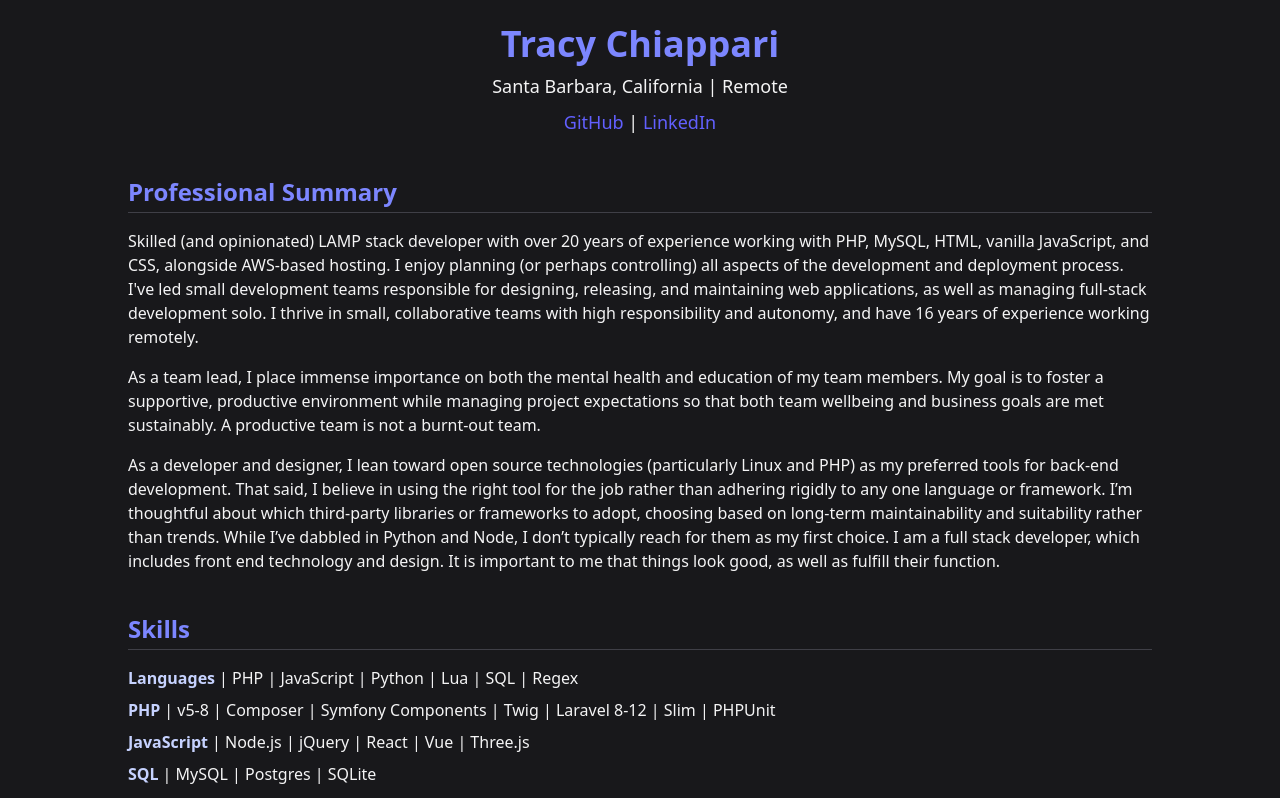
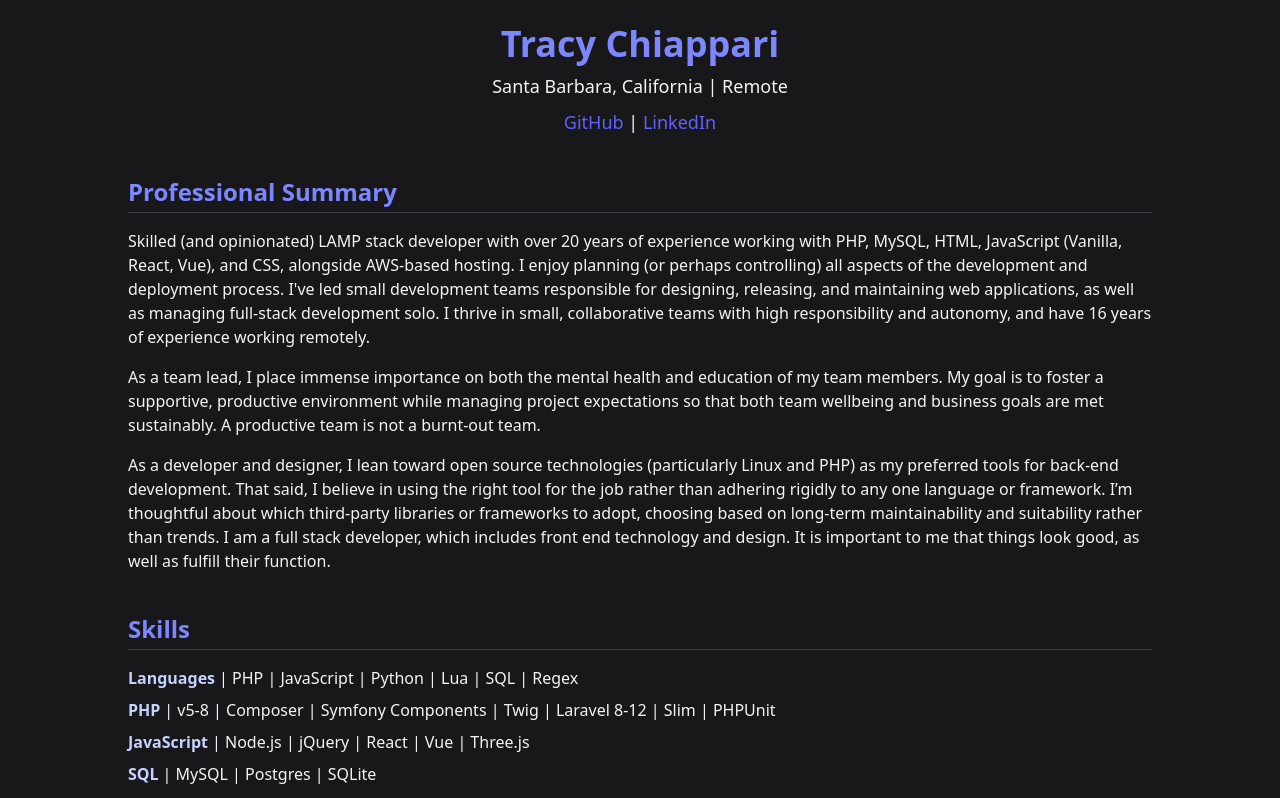
Before and after one commit to tracychiappari/reactive-resume, a React (Vite) app: page / in a window 1280 px wide. Shown: the top 798 px of the page. Built offline with nearby package versions, Linux system fonts and the light colour scheme.

Commit message:
Updated summary.

```diff
--- a/src/components/Summary.jsx
+++ b/src/components/Summary.jsx
@@ -6,39 +6,22 @@ export function Summary() {
             <SectionHeader>Professional Summary</SectionHeader>
             <SectionContent>
                 <p className="mb-4">
-                    Skilled (and opinionated) LAMP stack developer with over 20 years of experience working with PHP,
-                    MySQL,
-                    HTML, vanilla JavaScript, and CSS, alongside AWS-based hosting. I enjoy planning (or perhaps
-                    controlling)
-                    all aspects of the development and deployment process. I've led small development teams responsible
-                    for
-                    designing, releasing, and maintaining web applications, as well as managing full-stack development
-                    solo. I
-                    thrive in small, collaborative teams with high responsibility and autonomy, and have 16 years of
-                    experience
-                    working remotely.
+                    Skilled (and opinionated) LAMP stack developer with over 20 years of experience working with PHP, MySQL, HTML, JavaScript (Vanilla, React, Vue), and CSS, alongside AWS-based hosting. I enjoy planning (or perhaps
+                    controlling) all aspects of the development and deployment process. I've led small development teams responsible for designing, releasing, and maintaining web applications, as well as managing full-stack development
+                    solo. I thrive in small, collaborative teams with high responsibility and autonomy, and have 16 years of experience working remotely.
                 </p>
                 <p className="mb-4">
                     As a team lead, I place immense importance on both the mental health and education of my team
-                    members. My
-                    goal is to foster a supportive, productive environment while managing project expectations so that
-                    both team
-                    wellbeing and business goals are met sustainably. A productive team is not a burnt-out team.
+                    members. My goal is to foster a supportive, productive environment while managing project expectations so that
+                    both team wellbeing and business goals are met sustainably. A productive team is not a burnt-out team.
                 </p>
                 <p>
                     As a developer and designer, I lean toward open source technologies (particularly Linux and PHP) as
-                    my
-                    preferred tools for back-end development. That said, I believe in using the right tool for the job
-                    rather
-                    than adhering rigidly to any one language or framework. I’m thoughtful about which third-party
-                    libraries or
-                    frameworks to adopt, choosing based on long-term maintainability and suitability rather than trends.
-                    While
-                    I’ve dabbled in Python and Node, I don’t typically reach for them as my first choice. I am a full
-                    stack
-                    developer, which includes front end technology and design. It is important to me that things look
-                    good, as
-                    well as fulfill their function.
+                    my preferred tools for back-end development. That said, I believe in using the right tool for the job
+                    rather than adhering rigidly to any one language or framework. I’m thoughtful about which third-party
+                    libraries or frameworks to adopt, choosing based on long-term maintainability and suitability rather than trends.
+                    I am a full stack developer, which includes front end technology and design. It is important to me that things look
+                    good, as well as fulfill their function.
                 </p>
             </SectionContent>
         </Section>
```
Also changed, not shown: 1 other file (tests, documents, lock files or other folders).
